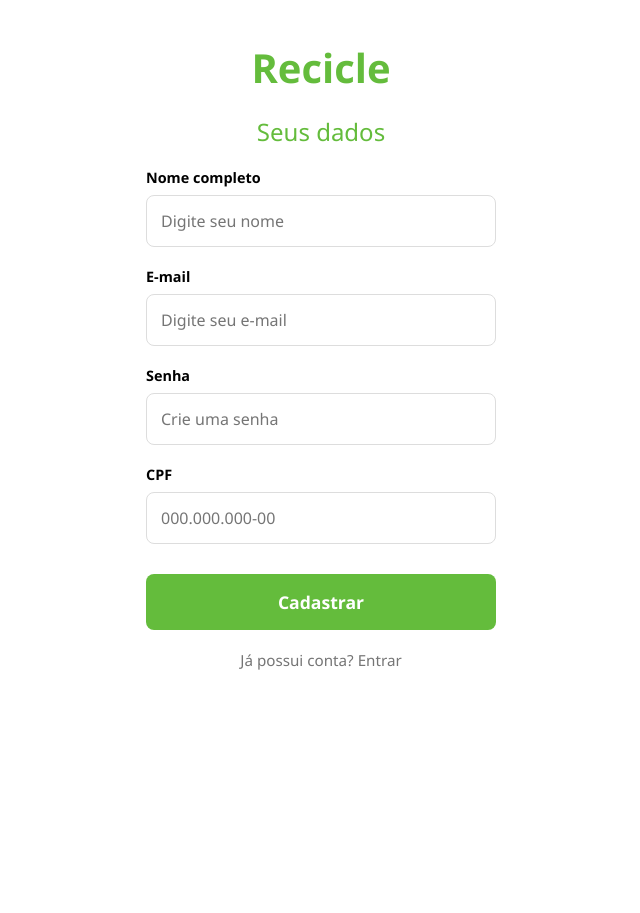
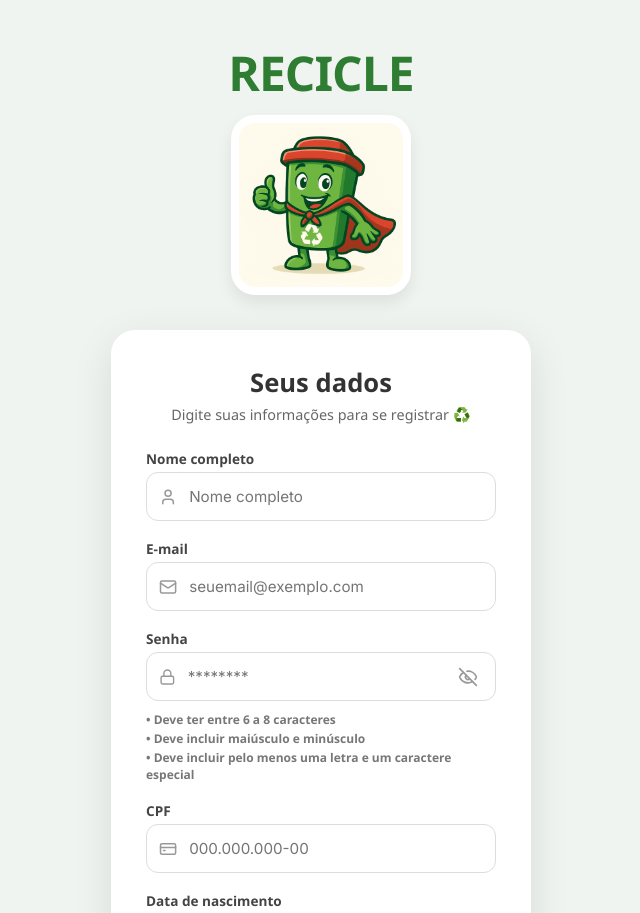
Before and after one commit to GustavoAng3lo/recicle-floripa, a React (Vite) app in the folder frontend/: page /cadastro in a window 1280 px wide. Shown: the top 913 px of the page, without its empty margins (319-959 px from the left). Before the commit the page ends 800 px from the top, so only its background shows below. Built offline with nearby package versions, Linux system fonts and the light colour scheme.

Commit message:
feat: tela de cadastro finalizada com validação de senha em tempo real

```diff
--- a/frontend/src/pages/Cadastro.jsx
+++ b/frontend/src/pages/Cadastro.jsx
@@ -1,106 +1,216 @@
 import React, { useState } from 'react';
 import { useNavigate } from 'react-router-dom';
-import axios from 'axios';
+import { User, Mail, Lock, Eye, EyeOff, CreditCard, Calendar } from 'lucide-react';
+import logoRecicle from '../assets/png.png';
 
 const Cadastro = () => {
-  const [formData, setFormData] = useState({
-    nome: '',
-    email: '',
-    senha: '',
-    cpf: ''
-  });
   const navigate = useNavigate();
 
-  // Função para atualizar os dados do estado conforme o usuário digita
-  const handleChange = (e) => {
-    const { name, value } = e.target;
-    setFormData({ ...formData, [name]: value });
+  // Estados para os campos
+  const [nome, setNome] = useState('');
+  const [email, setEmail] = useState('');
+  const [senha, setSenha] = useState('');
+  const [cpf, setCpf] = useState('');
+  const [dataNasc, setDataNasc] = useState('');
+  const [showPassword, setShowPassword] = useState(false);
+
+  // Lógica de validação da senha em tempo real
+  const regras = {
+    tamanho: senha.length >= 6 && senha.length <= 8,
+    maiusculoMinusculo: /[a-z]/.test(senha) && /[A-Z]/.test(senha),
+    letraEspecial: /[a-zA-Z]/.test(senha) && /[!@#$%^&*(),.?":{}|<>]/.test(senha),
   };
 
-  const handleSubmit = async (e) => {
+  const handleCadastro = (e) => {
     e.preventDefault();
-
-    try {
-      // Faz a chamada para o seu backend na porta 3000
-      const response = await axios.post('http://localhost:3000/usuarios', formData);
-
-      console.log("Usuário cadastrado com sucesso:", response.data);
-      alert("Cadastro realizado com sucesso no banco de dados!");
-
-      // Após o sucesso, navega para a tela de Login
+    // Verifica se todos os requisitos da senha foram atendidos antes de prosseguir
+    if (regras.tamanho && regras.maiusculoMinusculo && regras.letraEspecial) {
+      alert('Cadastro realizado com sucesso! (Modo Simulação)');
       navigate('/');
-    } catch (error) {
-      console.error("Erro ao realizar cadastro:", error);
-      alert(error.response?.data?.error || "Erro ao conectar com o servidor.");
+    } else {
+      alert('Por favor, cumpra todos os requisitos da senha.');
     }
   };
 
   return (
-    <div className="login-container">
-      <h1 className="brand-title">Recicle</h1>
-      <h2 style={{ color: '#64bc3c', marginBottom: '20px', fontWeight: 'normal' }}>Seus dados</h2>
+    <div style={{
+      display: 'flex',
+      flexDirection: 'column',
+      alignItems: 'center',
+      justifyContent: 'center',
+      minHeight: '100vh',
+      backgroundColor: '#f0f4f0',
+      fontFamily: '"Inter", sans-serif',
+      padding: '40px 20px'
+    }}>
 
-      <form onSubmit={handleSubmit} className="login-form">
-        <div className="input-group">
-          <label>Nome completo</label>
+      {/* HEADER: NOME E LOGO IGUAL AO LOGIN */}
+      <div style={{ textAlign: 'center', marginBottom: '30px' }}>
+        <h1 style={{
+          color: '#2e7d32',
+          marginBottom: '10px',
+          fontWeight: '900',
+          fontSize: '3rem',
+          letterSpacing: '-1px'
+        }}>
+          RECICLE
+        </h1>
+        <img
+          src={logoRecicle}
+          alt="Mascote Recicle"
+          style={{
+            width: '180px',
+            height: 'auto',
+            borderRadius: '24px',
+            backgroundColor: 'white',
+            padding: '8px',
+            boxShadow: '0 8px 16px rgba(0,0,0,0.08)'
+          }}
+        />
+      </div>
+
+      {/* BOX DE CADASTRO */}
+      <div style={{
+        background: 'white',
+        padding: '35px',
+        borderRadius: '24px',
+        boxShadow: '0 12px 40px rgba(0,0,0,0.1)',
+        width: '100%',
+        maxWidth: '420px'
+      }}>
+        <h2 style={{ textAlign: 'center', margin: '0 0 5px 0', fontSize: '1.6rem', fontWeight: '800', color: '#333' }}>Seus dados</h2>
+        <p style={{ textAlign: 'center', color: '#666', marginBottom: '25px', fontSize: '0.9rem' }}>Digite suas informações para se registrar ♻️</p>
+
+        <form onSubmit={handleCadastro} style={{ display: 'flex', flexDirection: 'column', gap: '18px' }}>
+
+          {/* NOME COMPLETO */}
+          <div style={inputContainerStyle}>
+            <label style={labelStyle}>Nome completo</label>
+            <div style={inputWrapperStyle}>
+              <User size={20} color="#999" style={iconStyle} />
               <input
-            name="nome"
                 type="text"
-            placeholder="Digite seu nome"
-            value={formData.nome}
-            onChange={handleChange}
+                placeholder="Nome completo"
+                style={inputStyle}
+                value={nome}
+                onChange={(e) => setNome(e.target.value)}
                 required
               />
             </div>
+          </div>
 
-        <div className="input-group">
-          <label>E-mail</label>
+          {/* E-MAIL */}
+          <div style={inputContainerStyle}>
+            <label style={labelStyle}>E-mail</label>
+            <div style={inputWrapperStyle}>
+              <Mail size={20} color="#999" style={iconStyle} />
               <input
-            name="email"
                 type="email"
-            placeholder="Digite seu e-mail"
-            value={formData.email}
-            onChange={handleChange}
+                placeholder="seuemail@exemplo.com"
+                style={inputStyle}
+                value={email}
+                onChange={(e) => setEmail(e.target.value)}
                 required
               />
             </div>
+          </div>
 
-        <div className="input-group">
-          <label>Senha</label>
+          {/* SENHA COM VALIDAÇÃO DINÂMICA */}
+          <div style={inputContainerStyle}>
+            <label style={labelStyle}>Senha</label>
+            <div style={inputWrapperStyle}>
+              <Lock size={20} color="#999" style={iconStyle} />
               <input
-            name="senha"
-            type="password"
-            placeholder="Crie uma senha"
-            value={formData.senha}
-            onChange={handleChange}
+                type={showPassword ? "text" : "password"}
+                placeholder="********"
+                style={inputStyle}
+                value={senha}
+                onChange={(e) => setSenha(e.target.value)}
+                required
+              />
+              <div onClick={() => setShowPassword(!showPassword)} style={{ cursor: 'pointer', display: 'flex', alignItems: 'center', paddingRight: '5px' }}>
+                {showPassword ? <Eye size={20} color="#999" /> : <EyeOff size={20} color="#999" />}
+              </div>
+            </div>
+
+            {/* INSTRUÇÕES DE SENHA (DINÂMICO) */}
+            <div style={{ display: 'flex', flexDirection: 'column', fontSize: '0.75rem', marginTop: '6px', gap: '2px' }}>
+              <span style={{ color: senha === '' ? '#777' : (regras.tamanho ? '#2e7d32' : '#d32f2f'), fontWeight: '600' }}>
+                {regras.tamanho ? '✓' : '•'} Deve ter entre 6 a 8 caracteres
+              </span>
+              <span style={{ color: senha === '' ? '#777' : (regras.maiusculoMinusculo ? '#2e7d32' : '#d32f2f'), fontWeight: '600' }}>
+                {regras.maiusculoMinusculo ? '✓' : '•'} Deve incluir maiúsculo e minúsculo
+              </span>
+              <span style={{ color: senha === '' ? '#777' : (regras.letraEspecial ? '#2e7d32' : '#d32f2f'), fontWeight: '600' }}>
+                {regras.letraEspecial ? '✓' : '•'} Deve incluir pelo menos uma letra e um caractere especial
+              </span>
+            </div>
+          </div>
+
+          {/* CPF */}
+          <div style={inputContainerStyle}>
+            <label style={labelStyle}>CPF</label>
+            <div style={inputWrapperStyle}>
+              <CreditCard size={20} color="#999" style={iconStyle} />
+              <input
+                type="text"
+                placeholder="000.000.000-00"
+                style={inputStyle}
+                value={cpf}
+                onChange={(e) => setCpf(e.target.value)}
                 required
               />
             </div>
+          </div>
 
-        <div className="input-group">
-          <label>CPF</label>
+          {/* DATA DE NASCIMENTO */}
+          <div style={inputContainerStyle}>
+            <label style={labelStyle}>Data de nascimento</label>
+            <div style={inputWrapperStyle}>
+              <Calendar size={20} color="#999" style={iconStyle} />
               <input
-            name="cpf"
                 type="text"
-            placeholder="000.000.000-00"
-            value={formData.cpf}
-            onChange={handleChange}
+                placeholder="DD/MM/AAAA"
+                style={inputStyle}
+                value={dataNasc}
+                onChange={(e) => setDataNasc(e.target.value)}
                 required
               />
             </div>
+          </div>
 
-        <button type="submit" className="btn-primary">Cadastrar</button>
+          {/* CHECKBOXES DE TERMOS */}
+          <div style={{ display: 'flex', flexDirection: 'column', gap: '12px', marginTop: '10px' }}>
+            <label style={checkboxLabelStyle}>
+              <input type="checkbox" style={checkboxStyle} required />
+              <span>Ao se cadastrar, você concorda com os <b style={linkStyle}>termos e Condições de Uso</b>, e a <b style={linkStyle}>Política de Privacidade</b> do RECICLE.</span>
+            </label>
+            <label style={checkboxLabelStyle}>
+              <input type="checkbox" style={checkboxStyle} />
+              <span>Quero receber comunicação, promoção e marketing por e-mail.</span>
+            </label>
+          </div>
 
-        <button
-          type="button"
-          onClick={() => navigate('/')}
-          className="btn-link"
-        >
-          Já possui conta? Entrar
-        </button>
+          <button type="submit" style={buttonStyle}>CADASTRAR</button>
         </form>
+
+        <p style={{ textAlign: 'center', marginTop: '25px', fontSize: '0.9rem', color: '#666' }}>
+          Já tem conta? <span style={linkStyle} onClick={() => navigate('/')}>Faça Login</span>
+        </p>
+      </div>
     </div>
   );
 };
 
+// ESTILOS (OBJETOS CSS)
+const inputContainerStyle = { display: 'flex', flexDirection: 'column', gap: '4px' };
+const labelStyle = { fontSize: '0.85rem', fontWeight: '700', color: '#444' };
+const inputWrapperStyle = { display: 'flex', alignItems: 'center', border: '1px solid #ddd', borderRadius: '12px', padding: '0 12px', backgroundColor: '#fff', transition: '0.3s' };
+const iconStyle = { marginRight: '12px' };
+const inputStyle = { border: 'none', outline: 'none', padding: '14px 0', width: '100%', fontSize: '0.95rem', fontFamily: '"Inter", sans-serif', color: '#333' };
+const checkboxLabelStyle = { display: 'flex', gap: '10px', fontSize: '0.78rem', color: '#555', alignItems: 'flex-start', cursor: 'pointer', lineHeight: '1.4' };
+const checkboxStyle = { marginTop: '3px', cursor: 'pointer' };
+const buttonStyle = { backgroundColor: '#64bc3c', color: 'white', border: 'none', padding: '16px', borderRadius: '12px', fontWeight: '800', fontSize: '1rem', cursor: 'pointer', marginTop: '10px', boxShadow: '0 4px 12px rgba(100, 188, 60, 0.2)' };
+const linkStyle = { color: '#2e7d32', fontWeight: '800', cursor: 'pointer', textDecoration: 'none' };
+
 export default Cadastro;
```
Lines whose indentation alone changed are shown as unchanged.
